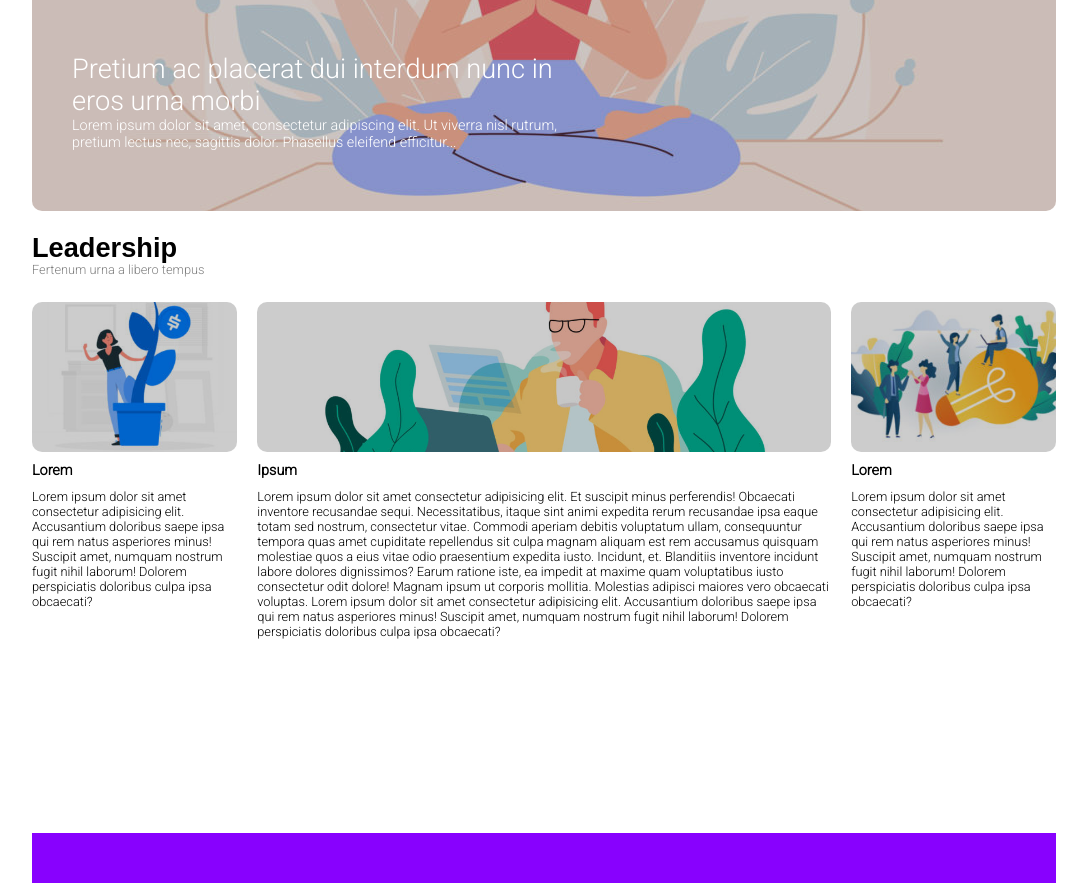
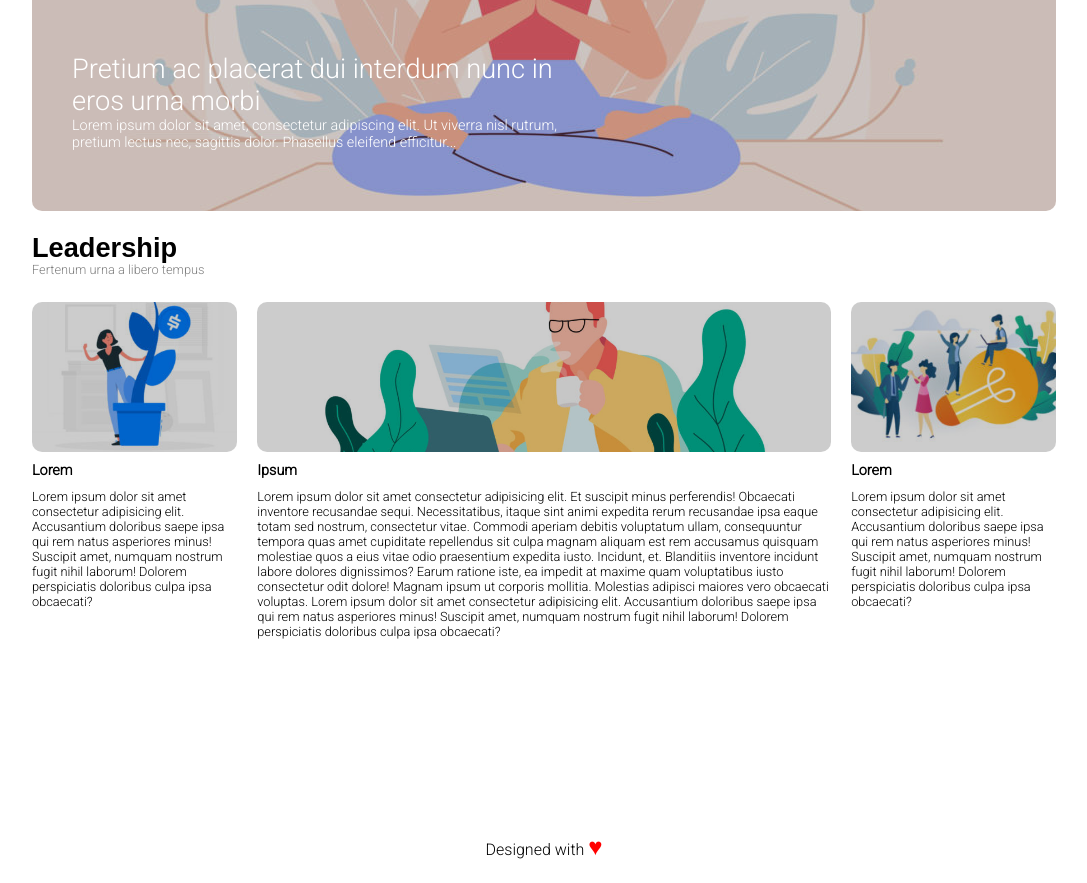
Before and after one commit to GaBBo2278/htmlcss-wp, a plain HTML site: page index.html in a window 1280 px wide. Shown: the part 409-1292 px from the top of the page, without its empty margins (96-1183 px from the left). Drawn offline with Linux system fonts and the light colour scheme.

Commit message:
Completato con l'aggiunta del footer

```diff
--- a/index.html
+++ b/index.html
@@ -104,7 +104,7 @@
     </main>
     <!-- CREATO IL PIE DI PAGINA -->
     <footer class="foot">
-
+        Designed with <span>&hearts;</span>
     </footer>
 </body>
 </html>
--- a/style.css
+++ b/style.css
@@ -154,8 +154,13 @@ body{
 }
 /* IMPOSTATO LE GRANDEZZE E IL COLORE DEL PIE' DI pagina */
 .foot {
-    background-color: #8801fe;
     width: 100%;
     height: 50px;
     margin-top: 1%;
+    text-align: center;
 }
+/* IMPOSTATO IL COLORE E LA DIMENSIONE DEL TESTO NELLA SEZIONE DEL PIE DI PAGINA */
+.foot span{
+    color: #f00;
+    font-size: 1.5em;
+}
```
